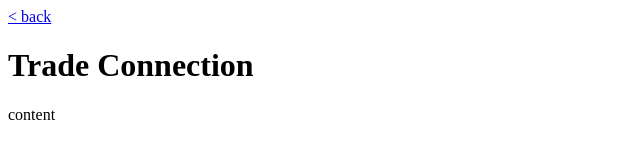
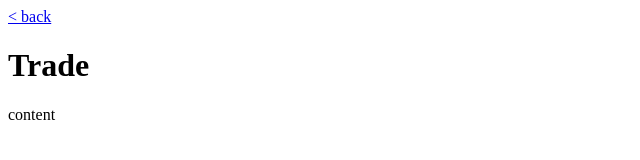
Before and after one commit to strawstack/Paper, a plain HTML site: page posts/trade.html in a window 1280 px wide. Shown: the whole page, without its empty margins (0-640 px from the left). Drawn offline with Linux system fonts and the light colour scheme.

Commit message:
Update and rename trade_connection.html to trade.html

```diff
--- a/posts/trade_connection.html
+++ b/posts/trade.html
@@ -4,11 +4,11 @@ import { posts, html } from '../paper.js';
 
 html`
 +++
-title: Trade Connection
+title: Trade
 date: 23 Jan 2025
 summary: global trade creates connection
 +++
-# Trade Connection
+# Trade
 
 content
 `;
```
